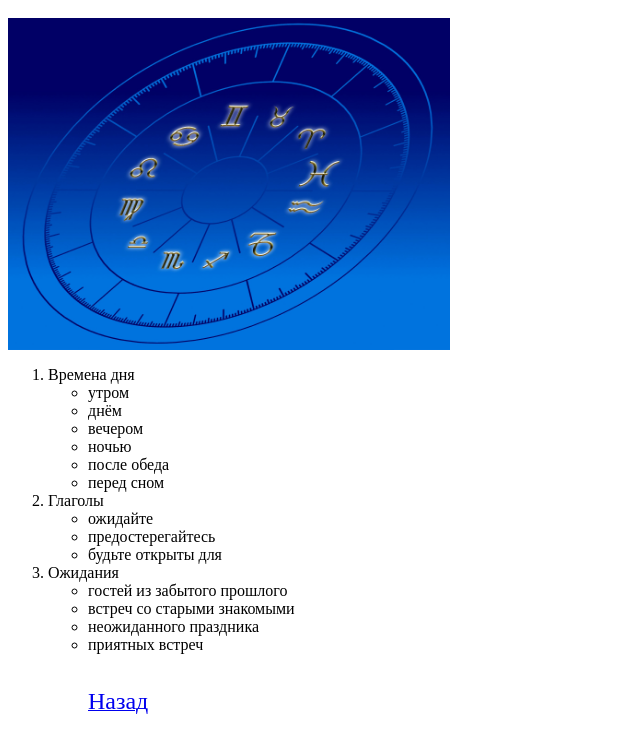
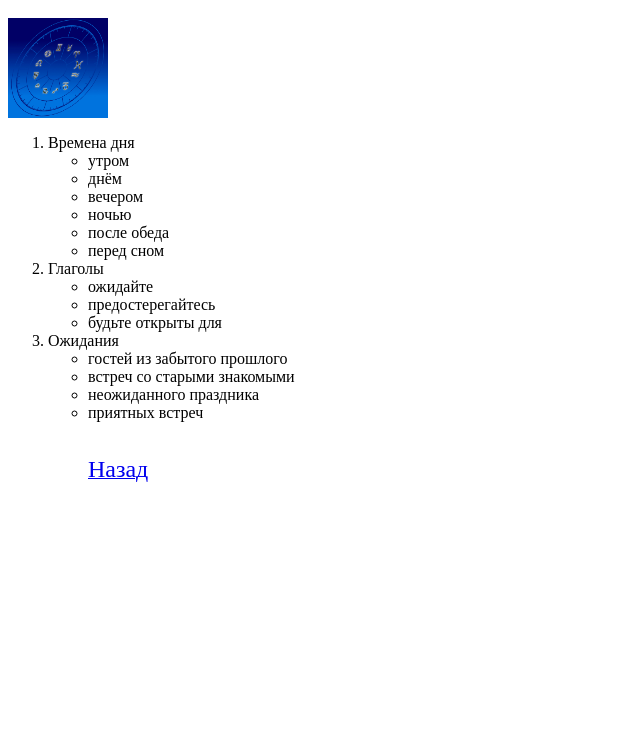
Before and after one commit to kotbegemot1/pyweb-m3-hw, a plain HTML site: page about.html in a window 1280 px wide. Shown: the part 48-800 px from the top of the page, without its empty margins (0-640 px from the left). Drawn offline with Linux system fonts and the light colour scheme.

Commit message:
Fix image

```diff
--- a/about.html
+++ b/about.html
@@ -1,4 +1,4 @@
 <html>
 		<head><meta charset='utf-8'><title>О чём это всё</title></head>
-		<body><h1>О чём это всё</h1><img src='horoscope.jpg' width='35%'/><ol><li>Времена дня</li><ul><li>утром</li><li>днём</li><li>вечером</li><li>ночью</li><li>после обеда</li><li>перед сном</li></ul><li>Глаголы</li><ul><li>ожидайте</li><li>предостерегайтесь</li><li>будьте открыты для</li></ul><li>Ожидания</li><ul><li>гостей из забытого прошлого</li><li>встреч со старыми знакомыми</li><li>неожиданного праздника</li><li>приятных встреч</li></br><p><a href="index.html"><font size="5">Назад</font></a></p></body>
+		<body><h1>О чём это всё</h1><img src='horoscope.jpg' width='100' height='100'/><ol><li>Времена дня</li><ul><li>утром</li><li>днём</li><li>вечером</li><li>ночью</li><li>после обеда</li><li>перед сном</li></ul><li>Глаголы</li><ul><li>ожидайте</li><li>предостерегайтесь</li><li>будьте открыты для</li></ul><li>Ожидания</li><ul><li>гостей из забытого прошлого</li><li>встреч со старыми знакомыми</li><li>неожиданного праздника</li><li>приятных встреч</li></br><p><a href="index.html"><font size="5">Назад</font></a></p></body>
 		</html>
```
